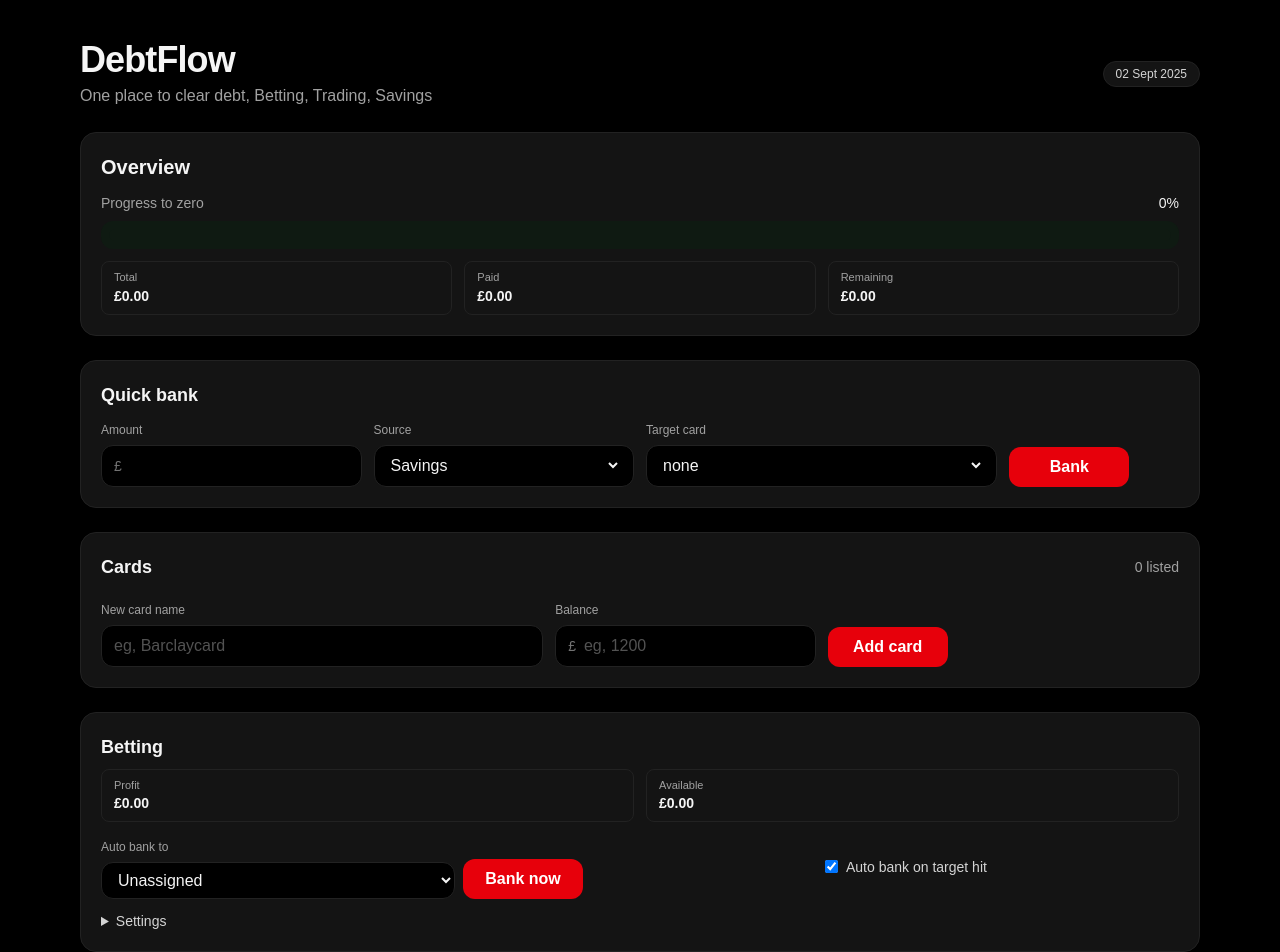
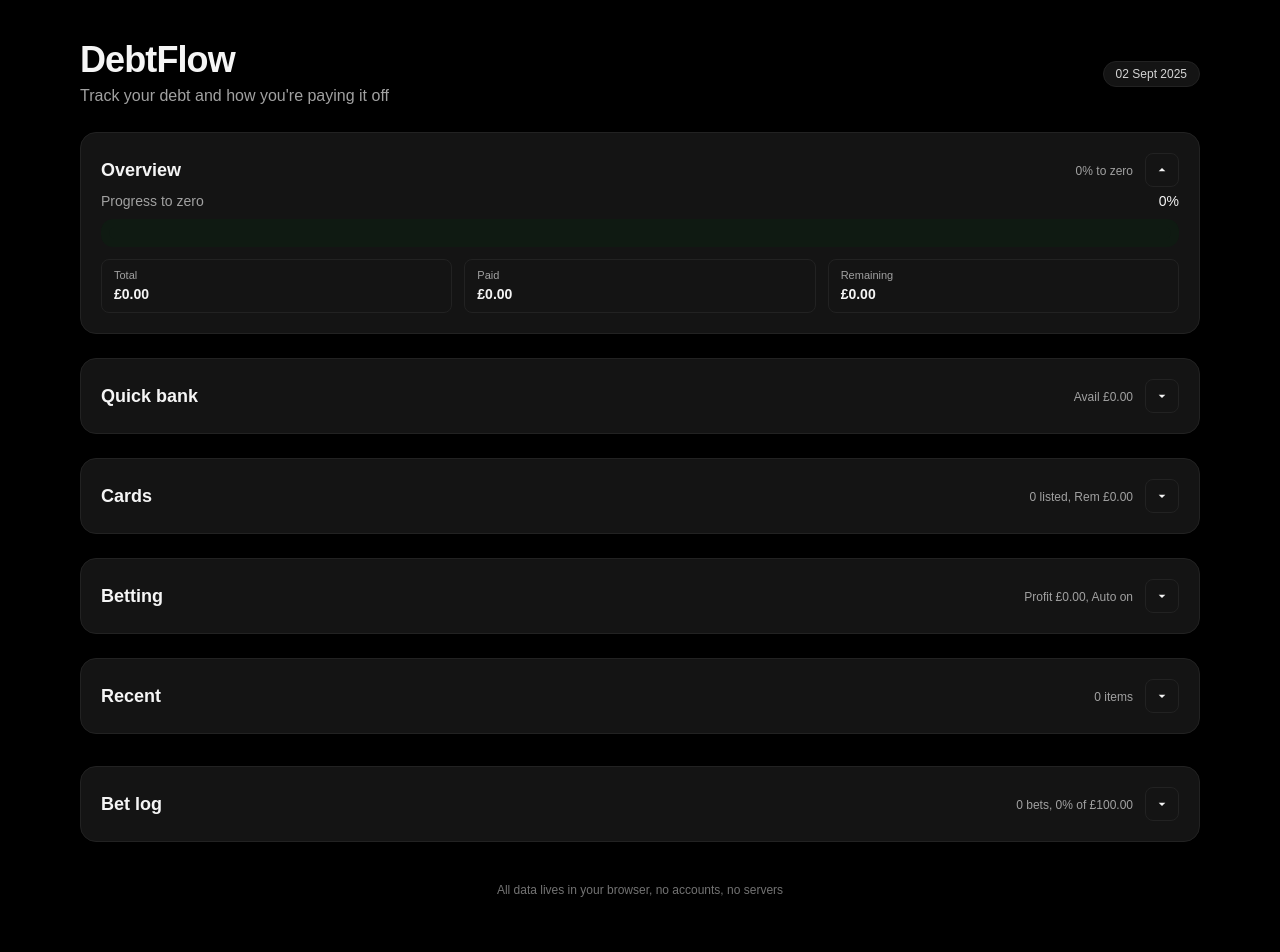
Before and after one commit to lyrifyP/DebtFlow, a Next.js app: page / in a window 1280 px wide. Shown: the top 952 px of the page. Built offline with nearby package versions, Linux system fonts and the light colour scheme.

Commit message:
collapsed sections

```diff
--- a/src/app/page.tsx
+++ b/src/app/page.tsx
@@ -56,8 +56,18 @@ type DebtCard = {
   balance: number; // starting balance snapshot
 };
 
+type UIState = {
+  overview: boolean;
+  quickBank: boolean;
+  cards: boolean;
+  betting: boolean;
+  recent: boolean;
+  betLog: boolean;
+};
+
 // ---------- Utilities ----------
-const STORAGE_KEY = "debtflow_state_v3"; // bumped as layout changed
+const STORAGE_KEY = "debtflow_state_v3";
+const UI_KEY = "debtflow_ui_v1";
 
 // Stable defaults for settings
 const DEFAULTS: Settings = {
@@ -69,6 +79,15 @@ const DEFAULTS: Settings = {
   autoBankCardId: null,
   runStartStake: 5,
   runTargetStake: 100,
+};
+
+const DEFAULT_UI: UIState = {
+  overview: true,
+  quickBank: false,
+  cards: false,
+  betting: false,
+  recent: false,
+  betLog: false,
 };
 
 function formatGBP(n: number | null | undefined) {
@@ -169,12 +188,33 @@ export default function App() {
     }
   };
 
+  const initialUI = (): UIState => {
+    try {
+      const raw = typeof window !== "undefined" ? localStorage.getItem(UI_KEY) : null;
+      if (!raw) return DEFAULT_UI;
+      const parsed = JSON.parse(raw) as Partial<UIState>;
+      return { ...DEFAULT_UI, ...parsed };
+    } catch {
+      return DEFAULT_UI;
+    }
+  };
+
   const init = initialFromStorage();
   const [bets, setBets] = useState<Bet[]>(init.bets);
   const [settings, setSettings] = useState<Settings>(init.settings);
   const [payments, setPayments] = useState<Payment[]>(init.payments);
   const [bankedMilestones, setBankedMilestones] = useState<number>(init.bankedMilestones);
   const [cards, setCards] = useState<DebtCard[]>(init.cards);
+
+  // UI open state, persisted
+  const [ui, setUI] = useState<UIState>(initialUI);
+  function toggleSection<K extends keyof UIState>(key: K) {
+    setUI(prev => {
+      const next = { ...prev, [key]: !prev[key] } as UIState;
+      localStorage.setItem(UI_KEY, JSON.stringify(next));
+      return next;
+    });
+  }
 
   // Save on change
   useEffect(() => {
@@ -314,16 +354,16 @@ export default function App() {
         <header className="pt-6 sm:pt-10 pb-4 sm:pb-6 flex items-center justify-between">
           <div>
             <h1 className="text-2xl sm:text-4xl font-extrabold tracking-tight">DebtFlow</h1>
-            <p className="text-neutral-400 mt-1 text-sm sm:text-base">One place to clear debt, Betting, Trading, Savings</p>
+            <p className="text-neutral-400 mt-1 text-sm sm:text-base">Track your debt and how you're paying it off</p>
           </div>
           <Badge>{new Date().toLocaleDateString("en-GB", { day: "2-digit", month: "short", year: "numeric" })}</Badge>
         </header>
 
         {/* Overview */}
         <section className="grid grid-cols-1 gap-4 sm:gap-6">
-          <Card>
-            <h2 className="text-lg sm:text-xl font-semibold">Overview</h2>
-            <div className="mt-3">
+          <Section title="Overview" isOpen={ui.overview} onToggle={() => toggleSection("overview")}
+            summary={<span className="text-xs text-neutral-400">{debtProgress}% to zero</span>}>
+            <div className="mt-1">
               <div className="flex items-center justify-between mb-2">
                 <span className="text-xs sm:text-sm text-neutral-400">Progress to zero</span>
                 <span className="text-xs sm:text-sm font-medium">{debtProgress}%</span>
@@ -337,14 +377,13 @@ export default function App() {
                 <Stat label="Remaining" value={formatGBP(remainingTotal)} />
               </div>
             </div>
-          </Card>
+          </Section>
         </section>
 
-        {/* Quick bank, central place to allocate to a card */}
+        {/* Quick bank */}
         <section className="mt-4 sm:mt-6">
-          <Card>
-            <h2 className="text-base sm:text-lg font-semibold">Quick bank</h2>
-            <div className="mt-2 grid grid-cols-1 sm:grid-cols-12 gap-2 sm:gap-3">
+          <Section title="Quick bank" isOpen={ui.quickBank} onToggle={() => toggleSection("quickBank")} summary={<span className="text-xs text-neutral-400">Avail {formatGBP(availableProfitBetting)}</span>}>
+            <div className="mt-1 grid grid-cols-1 sm:grid-cols-12 gap-2 sm:gap-3">
               <div className="sm:col-span-3">
                 <LabeledInput label="Amount" prefix="£" type="number" step={0.01} value={qAmount} onChange={setQAmount} />
               </div>
@@ -376,17 +415,13 @@ export default function App() {
             {qSource === "Betting" ? (
               <div className="text-[11px] text-neutral-500 mt-2">Available from betting, {formatGBP(availableProfitBetting)}</div>
             ) : null}
-          </Card>
+          </Section>
         </section>
 
-        {/* Cards, simplified list */}
+        {/* Cards */}
         <section className="mt-4 sm:mt-6">
-          <Card>
-            <div className="flex items-center justify-between">
-              <h2 className="text-base sm:text-lg font-semibold">Cards</h2>
-              <span className="text-xs sm:text-sm text-neutral-400">{cards.length} listed</span>
-            </div>
-            <div className="mt-3 space-y-2">
+          <Section title="Cards" isOpen={ui.cards} onToggle={() => toggleSection("cards")} summary={<span className="text-xs text-neutral-400">{cards.length} listed, Rem {formatGBP(remainingTotal)}</span>}>
+            <div className="mt-2 space-y-2">
               {cards.map((c) => {
                 const paidToCard = sumPaymentsToCard(payments, c.id);
                 const remaining = Math.max(0, +(c.balance - paidToCard).toFixed(2));
@@ -416,14 +451,13 @@ export default function App() {
 
             {/* Add card */}
             <AddCardForm onAdd={(name, bal) => setCards(cs => [{ id: uuid(), name, balance: bal }, ...cs ])} />
-          </Card>
+          </Section>
         </section>
 
-        {/* Betting, compact controls */}
+        {/* Betting */}
         <section className="mt-4 sm:mt-6 grid grid-cols-1 gap-4">
-          <Card>
-            <h3 className="text-base sm:text-lg font-semibold">Betting</h3>
-            <div className="mt-2 grid grid-cols-2 gap-3 text-sm">
+          <Section title="Betting" isOpen={ui.betting} onToggle={() => toggleSection("betting")} summary={<span className="text-xs text-neutral-400">Profit {formatGBP(stats.profit)}, Auto {settings.autoBankEnabled ? "on" : "off"}</span>}>
+            <div className="mt-1 grid grid-cols-2 gap-3 text-sm">
               <Stat label="Profit" value={formatGBP(stats.profit)} />
               <Stat label="Available" value={formatGBP(availableProfitBetting)} />
             </div>
@@ -448,15 +482,14 @@ export default function App() {
                 <LabeledInput label="Run target" prefix="£" type="number" step={0.01} value={settings.runTargetStake} onChange={(v) => setSettings(s => ({ ...s, runTargetStake: cleanNumber(v) }))} />
               </div>
             </details>
-          </Card>
+          </Section>
         </section>
 
-        {/* Recent contributions, compact */}
+        {/* Recent */}
         <section className="mt-4 sm:mt-6">
-          <Card>
-            <h2 className="text-base sm:text-lg font-semibold">Recent</h2>
+          <Section title="Recent" isOpen={ui.recent} onToggle={() => toggleSection("recent")} summary={<span className="text-xs text-neutral-400">{payments.length} items</span>}>
             {payments.length === 0 ? (
-              <div className="mt-3 text-sm text-neutral-400">No contributions yet</div>
+              <div className="mt-1 text-sm text-neutral-400">No contributions yet</div>
             ) : (
               <ul className="mt-2 space-y-2 text-sm">
                 {payments.slice(0, 6).map(p => (
@@ -477,19 +510,14 @@ export default function App() {
                 ))}
               </ul>
             )}
-          </Card>
+          </Section>
         </section>
 
-        {/* Betting details for power users, kept but already responsive */}
+        {/* Bet log */}
         <section className="mt-6 sm:mt-8">
-          <Card>
-            <div className="flex items-center justify-between">
-              <h2 className="text-base sm:text-lg font-semibold">Bet log</h2>
-              <span className="text-xs sm:text-sm text-neutral-400">{bets.length} total</span>
-            </div>
-
+          <Section title="Bet log" isOpen={ui.betLog} onToggle={() => toggleSection("betLog")} summary={<span className="text-xs text-neutral-400">{bets.length} bets, {runProgress}% of {formatGBP(runTarget)}</span>}>
             {/* Roller progress bar, £5 to £100 challenge */}
-            <div className="mt-3">
+            <div className="mt-1">
               <div className="flex items-center justify-between mb-2">
                 <span className="text-xs sm:text-sm text-neutral-400">{formatGBP(currentBankroll)} of {formatGBP(runTarget)}</span>
                 <span className="text-xs sm:text-sm font-medium">{runProgress}%</span>
@@ -595,7 +623,7 @@ export default function App() {
                 </div>
               </div>
             </div>
-          </Card>
+          </Section>
         </section>
 
         <footer className="mt-10 text-center text-xs text-neutral-500">
@@ -612,6 +640,26 @@ function Card({ children }: { children: React.ReactNode }) {
     <div className="bg-[#141414] border border-[#222] rounded-2xl p-4 sm:p-5 shadow-lg shadow-black/40">
       {children}
     </div>
+  );
+}
+
+function Section({ title, isOpen, onToggle, summary, children }: { title: string; isOpen: boolean; onToggle: () => void; summary?: React.ReactNode; children: React.ReactNode }) {
+  return (
+    <Card>
+      <div className="flex items-center justify-between">
+        <h2 className="text-base sm:text-lg font-semibold">{title}</h2>
+        <div className="flex items-center gap-3">
+          {summary ? <div className="text-right hidden sm:block">{summary}</div> : null}
+          <button aria-label={isOpen ? `Collapse ${title}` : `Expand ${title}`} aria-expanded={isOpen} onClick={onToggle} className="p-2 rounded-lg bg-[#141414] border border-[#222] hover:bg-[#1f1f1f]">
+            <svg viewBox="0 0 24 24" width="16" height="16" fill="currentColor" className={`transition-transform ${isOpen ? "rotate-180" : "rotate-0"}`}>
+              <path d="M7 10l5 5 5-5z" />
+            </svg>
+          </button>
+        </div>
+      </div>
+      {summary ? <div className="sm:hidden mt-1 text-xs text-neutral-400">{summary}</div> : null}
+      {isOpen ? <div>{children}</div> : null}
+    </Card>
   );
 }
 
@@ -813,6 +861,10 @@ function runSelfTests() {
     const pctEnd = Math.min(100, Math.max(0, Math.round(((currentEnd - runStart) / (runTarget - runStart)) * 100)));
     console.assert(pctEnd === 100, "Run progress should be 100 percent at target");
 
+    // UI defaults
+    const uiDefaults: UIState = { overview: true, quickBank: false, cards: false, betting: false, recent: false, betLog: false };
+    console.assert(uiDefaults.overview && !uiDefaults.quickBank && !uiDefaults.cards && !uiDefaults.betting && !uiDefaults.recent && !uiDefaults.betLog, "UI defaults should open only Overview");
+
     // Template fallback sanity check
     const name: string | undefined = undefined;
     const label = `To ${name ?? "Card"}`;
```
